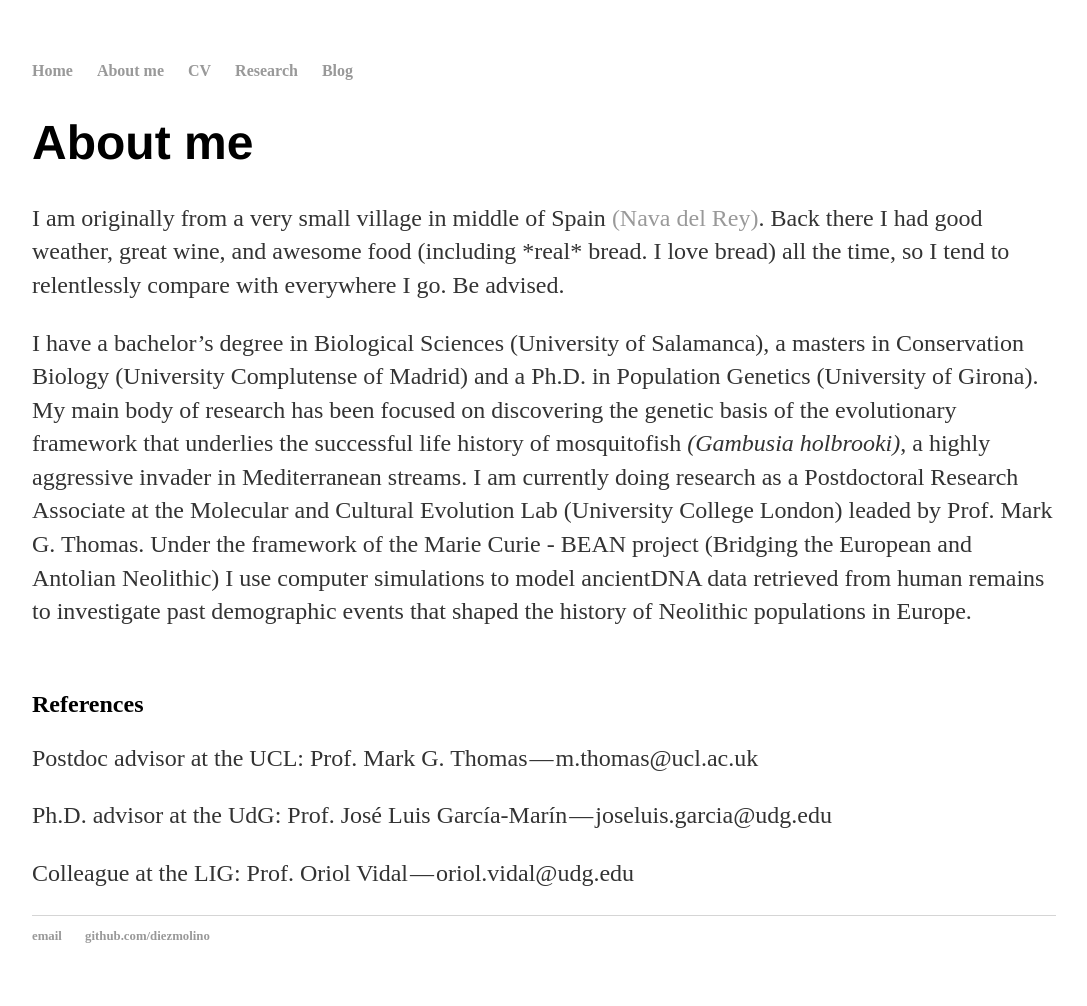
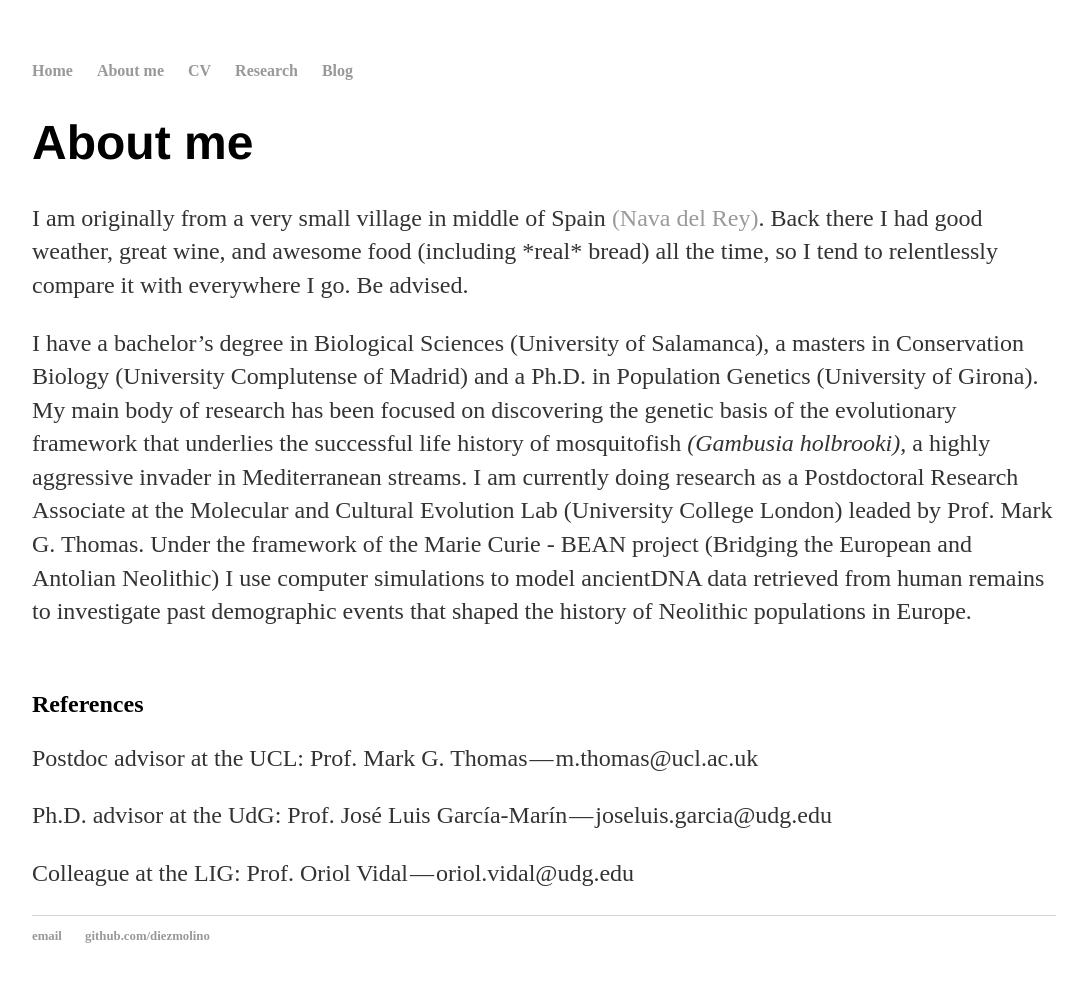
Before and after one commit to DiezMolino/diezmolino.github.io, a Jekyll site: the page about/index.html, which Jekyll copies as it is, in a window 1280 px wide. Shown: the whole page, without its empty margins (96-1183 px from the left). Built offline with Jekyll 4.4.1, drawn with Linux system fonts in a browser that asks for light colours.

Commit message:
Update index.html

```diff
--- a/about/index.html
+++ b/about/index.html
@@ -19,7 +19,7 @@
     		<div class="blurb">
         		<h1>About me</h1>
 
-        		<p>I am originally from a very small village in middle of Spain <a href='https://www.google.co.uk/webhp?sourceid=chrome-instant&ion=1&espv=2&ie=UTF-8#q=nava%20del%20rey'>(Nava del Rey)</a>. Back there I had good weather, great wine, and awesome food (including *real* bread. I love bread) all the time, so I tend to relentlessly compare with everywhere I go. Be advised. </p>
+        		<p>I am originally from a very small village in middle of Spain <a href='https://www.google.co.uk/webhp?sourceid=chrome-instant&ion=1&espv=2&ie=UTF-8#q=nava%20del%20rey'>(Nava del Rey)</a>. Back there I had good weather, great wine, and awesome food (including *real* bread) all the time, so I tend to relentlessly compare it with everywhere I go. Be advised. </p>
 
         		<p>I have a bachelor’s degree in Biological Sciences (University of Salamanca), a masters in Conservation Biology (University Complutense of Madrid) and a Ph.D. in Population Genetics (University of Girona). My main body of research has been focused on discovering the genetic basis of the evolutionary framework that underlies the successful life history of mosquitofish <i>(Gambusia holbrooki)</i>, a highly aggressive invader in Mediterranean streams. I am currently doing research as a Postdoctoral Research Associate at the Molecular and Cultural Evolution Lab (University College London) leaded by Prof. Mark G. Thomas. Under the framework of the Marie Curie - BEAN project (Bridging the European and Antolian Neolithic) I use computer simulations to model ancientDNA data retrieved from human remains to investigate past demographic events that shaped the history of Neolithic populations in Europe.</p>
 
```
